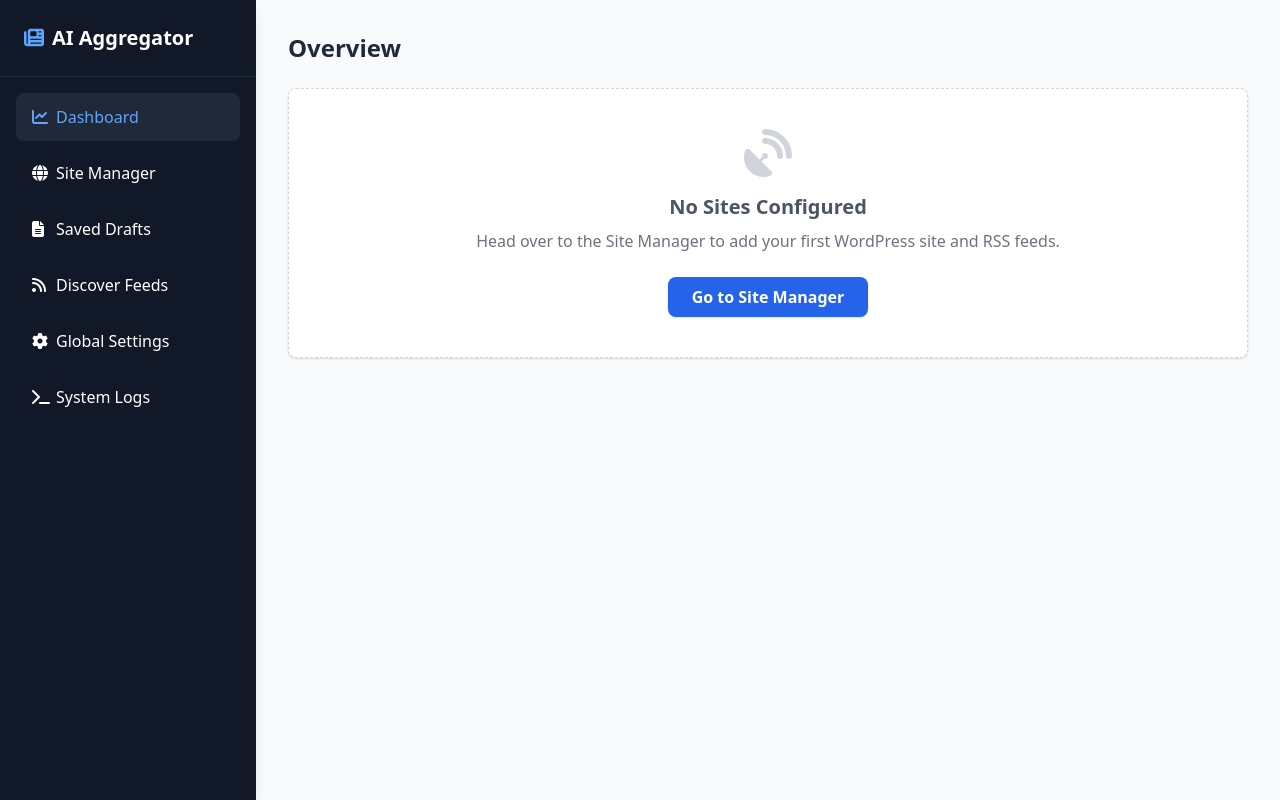
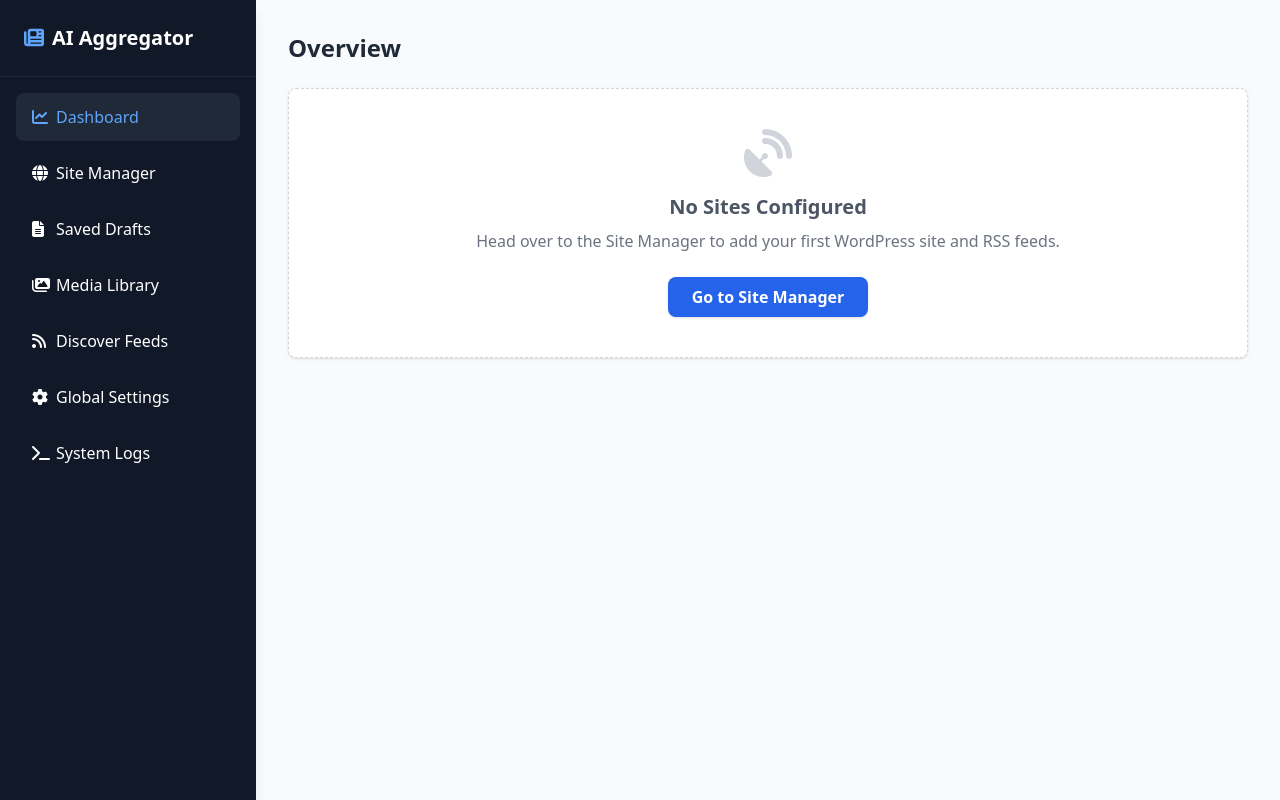
Before and after one commit to nikolavinci/ContentAutomation, a Flask app: page / in a window 1280 px wide. Run offline with Flask 3, Linux system fonts and the light colour scheme; data that the repository does not hold is empty; some libraries are stand-ins or nearby versions.

Commit message:
fix(ui): properly render Media Library tab in sidebar navigation

```diff
--- a/templates/index.html
+++ b/templates/index.html
@@ -28,6 +28,9 @@
                 </button>
                 <button @click="loadDrafts(); currentTab = 'drafts'" :class="{'bg-gray-800 text-blue-400': currentTab === 'drafts', 'hover:bg-gray-800': currentTab !== 'drafts'}" class="w-full text-left px-4 py-3 rounded-lg transition-colors flex items-center">
                     <i class="fas fa-file-alt w-6"></i> Saved Drafts
+                </button>
+                <button @click="loadMedia(); currentTab = 'media'" :class="{'bg-gray-800 text-blue-400': currentTab === 'media', 'hover:bg-gray-800': currentTab !== 'media'}" class="w-full text-left px-4 py-3 rounded-lg transition-colors flex items-center">
+                    <i class="fas fa-images w-6"></i> Media Library
                 </button>
                 <button @click="loadAwesomeRss(); currentTab = 'discover'" :class="{'bg-gray-800 text-blue-400': currentTab === 'discover', 'hover:bg-gray-800': currentTab !== 'discover'}" class="w-full text-left px-4 py-3 rounded-lg transition-colors flex items-center">
                     <i class="fas fa-rss w-6"></i> Discover Feeds
```
